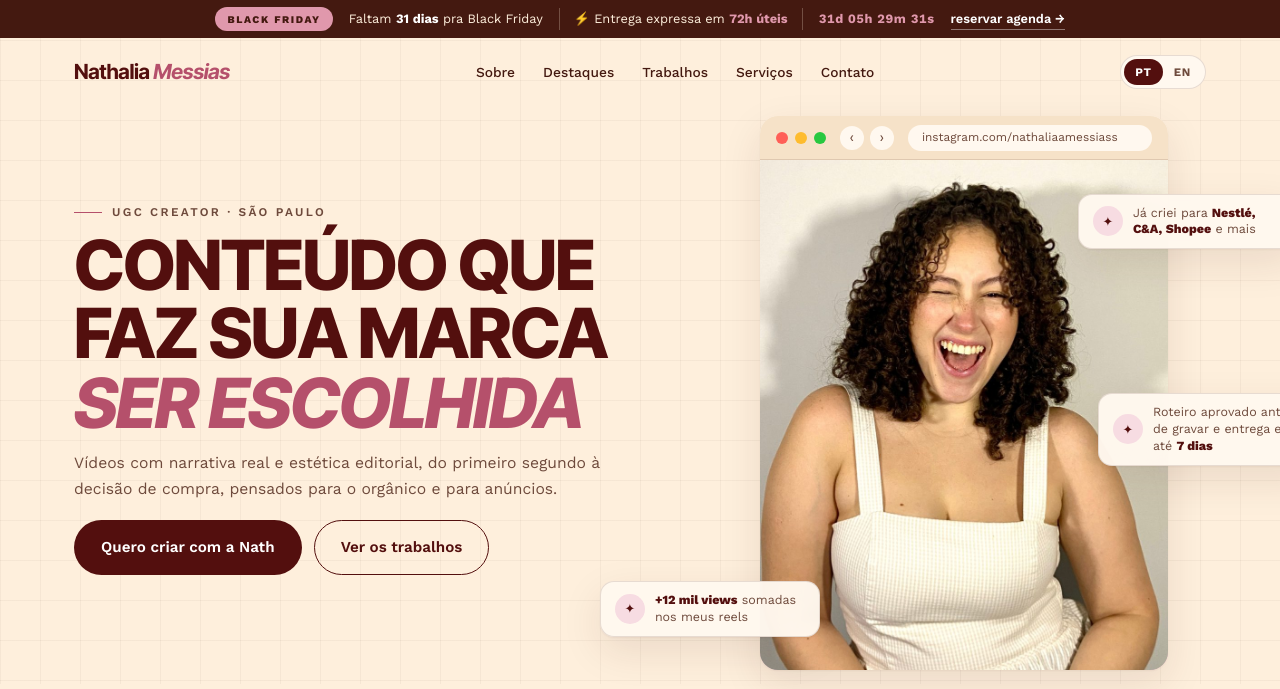
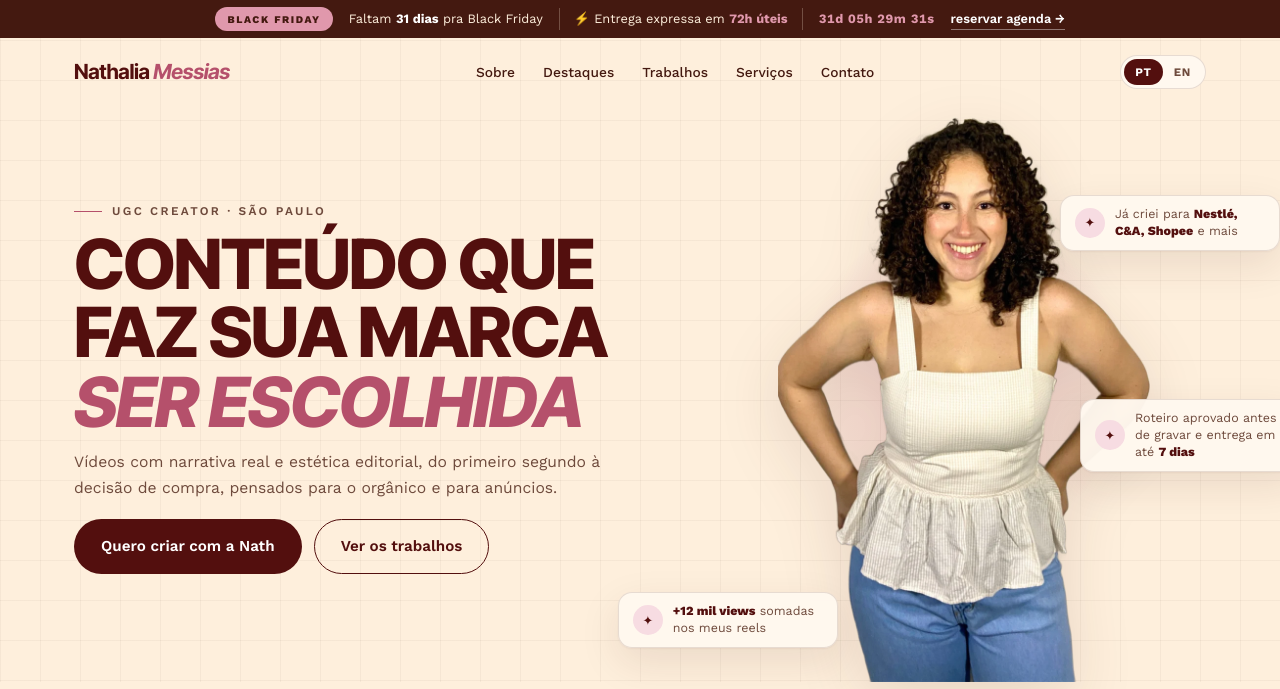
Before and after one commit to ugcnathaliamessias/portfolio, a plain HTML site: page index.html in a window 1280 px wide. Shown: the top 689 px of the page. Drawn offline with nearby package versions, Linux system fonts and the light colour scheme.

Commit message:
Capa sem moldura com foto recortada

```diff
--- a/index.html
+++ b/index.html
@@ -135,10 +135,10 @@
   .capa-numeros{display:flex;flex-wrap:wrap;align-items:center;gap:6px 14px;font-size:.93rem;color:var(--tinta-2)}
   .capa-numeros b{color:var(--tinta);font-weight:800}
   .capa-numeros .sep{color:var(--rosa-forte)}
-  .capa-foto{position:relative;justify-self:center;width:min(100%,max(300px,calc((100svh - 290px) * .8)))}
-  .capa-foto .janela-corpo{padding:0}
-  .capa-foto .midia{aspect-ratio:4/5;border-radius:0;box-shadow:none}
-  .capa-foto .midia img{object-position:50% 22%}
+  /* Foto recortada (sem fundo) apoiada na base da capa, como a da Lê */
+  .capa-foto{position:relative;justify-self:center;align-self:end;margin-bottom:-14px}
+  .capa-foto::before{content:"";position:absolute;z-index:0;left:50%;top:18%;width:88%;aspect-ratio:1;transform:translateX(-50%);border-radius:50%;background:radial-gradient(circle,rgba(224,152,172,.38) 0%,rgba(224,152,172,.14) 55%,transparent 72%)}
+  .capa-recorte{position:relative;z-index:1;display:block;width:auto;height:clamp(380px,calc(100svh - var(--topo-h) - 128px),680px);max-width:100%;object-fit:contain;filter:drop-shadow(0 18px 30px rgba(68,25,16,.12))}
   /* Destaques flutuando em volta da foto (vêm do array "destaquesCapa") */
   .capa-card{position:absolute;z-index:2;display:flex;align-items:center;gap:10px;width:220px;background:rgba(255,248,239,.97);border:1px solid var(--linha);border-radius:14px;padding:10px 14px;box-shadow:var(--sombra);font-size:.78rem;line-height:1.35;color:var(--tinta-2)}
   .capa-card b{color:var(--vinho);font-weight:800}
@@ -412,7 +412,8 @@
     .capa-grade,.sobre-grade,.contato-grade{grid-template-columns:1fr;gap:40px}
     .contato-lado{order:-1}
     .contato{padding-bottom:64px}
-    .capa-foto{width:min(100%,340px)}
+    .capa-foto{width:min(100%,340px);margin-bottom:0}
+    .capa-recorte{width:min(82%,290px);height:auto;margin:0 auto}
     .capa-card{position:static;width:auto;margin-top:10px}
     .sobre-grade .celular{margin:0 auto;width:100%}
     .secao-cab{grid-template-columns:1fr;gap:14px;margin-bottom:36px}
@@ -533,16 +534,8 @@
       </div>
     </div>
     <div class="capa-foto revelar atraso-2" id="capa-foto">
-      <div class="janela" data-url="instagram.com/nathaliaamessiass">
-        <div class="janela-corpo">
-          <!-- FOTO DA CAPA: troque o span.legenda por
-               <img src="foto-capa.jpg" alt="Nathalia Messias sorrindo segurando um produto">
-               (formato vertical 4:5, de preferência .webp ou .jpg com até 300 KB) -->
-          <div class="midia">
-            <img src="fotos/capa-nath.jpg" alt="Nathalia Messias dando uma gargalhada e piscando, com blusa xadrez clara e calça jeans" data-en-alt="Nathalia Messias laughing and winking, wearing a light gingham top and jeans" fetchpriority="high">
-          </div>
-        </div>
-      </div>
+      <!-- FOTO DA CAPA: foto com o fundo removido (PNG ou WebP transparente) -->
+      <img class="capa-recorte" src="fotos/capa-nath-recorte.webp" width="760" height="1156" alt="Nathalia Messias sorrindo com as mãos na cintura, de blusa xadrez clara e calça jeans" data-en-alt="Nathalia Messias smiling with her hands on her hips, wearing a light gingham top and jeans" fetchpriority="high">
       <!-- Os cards flutuantes vêm do array "destaquesCapa" no script -->
     </div>
   </div>
```
